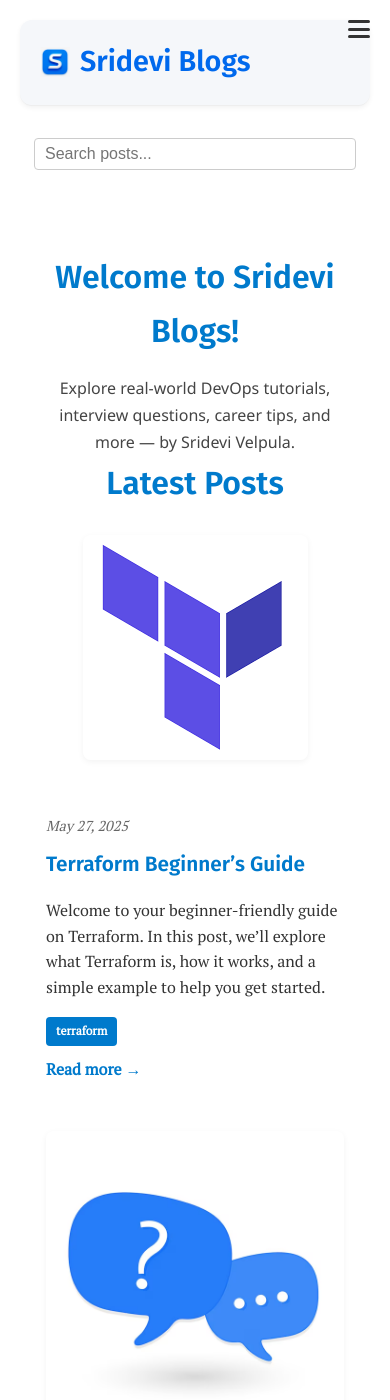
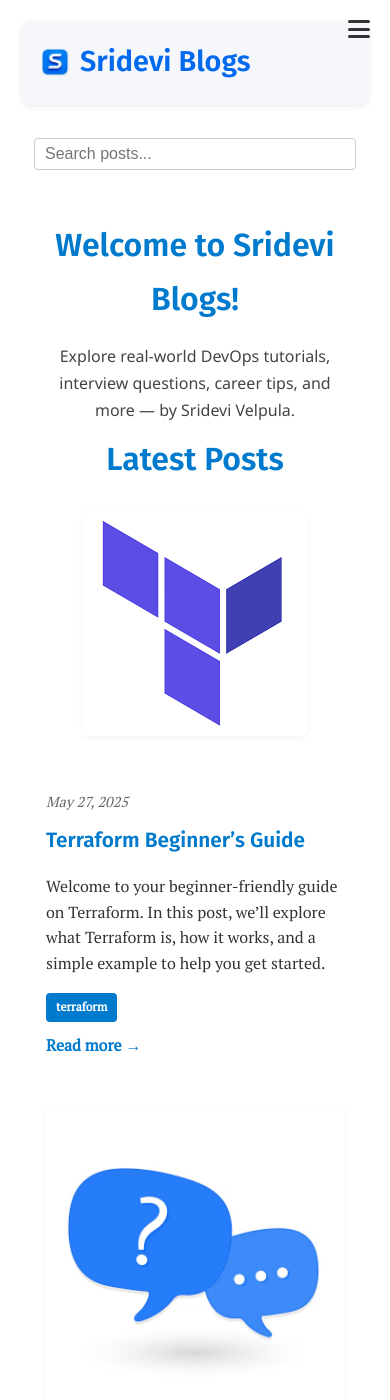
Before and after one commit to srideviblogs/srideviblogs.github.io, a Jekyll site: the page built from index.md, in a window 390 px wide and 1400 px high. Built offline with Jekyll 4.4.1, drawn with Linux system fonts in a browser that asks for light colours.

Commit message:
Update custom.css

```diff
--- a/assets/css/custom.css
+++ b/assets/css/custom.css
@@ -150,11 +150,11 @@ header.site-header {
 @media (max-width: 600px) {
   .animate-heading {
     font-size: 2rem;
+    margin-top: 0 !important;
   }
 
   .animate-paragraph {
     font-size: 1rem;
-    margin-bottom: 0 !important;
   }
 
    .welcome-intro {
```
